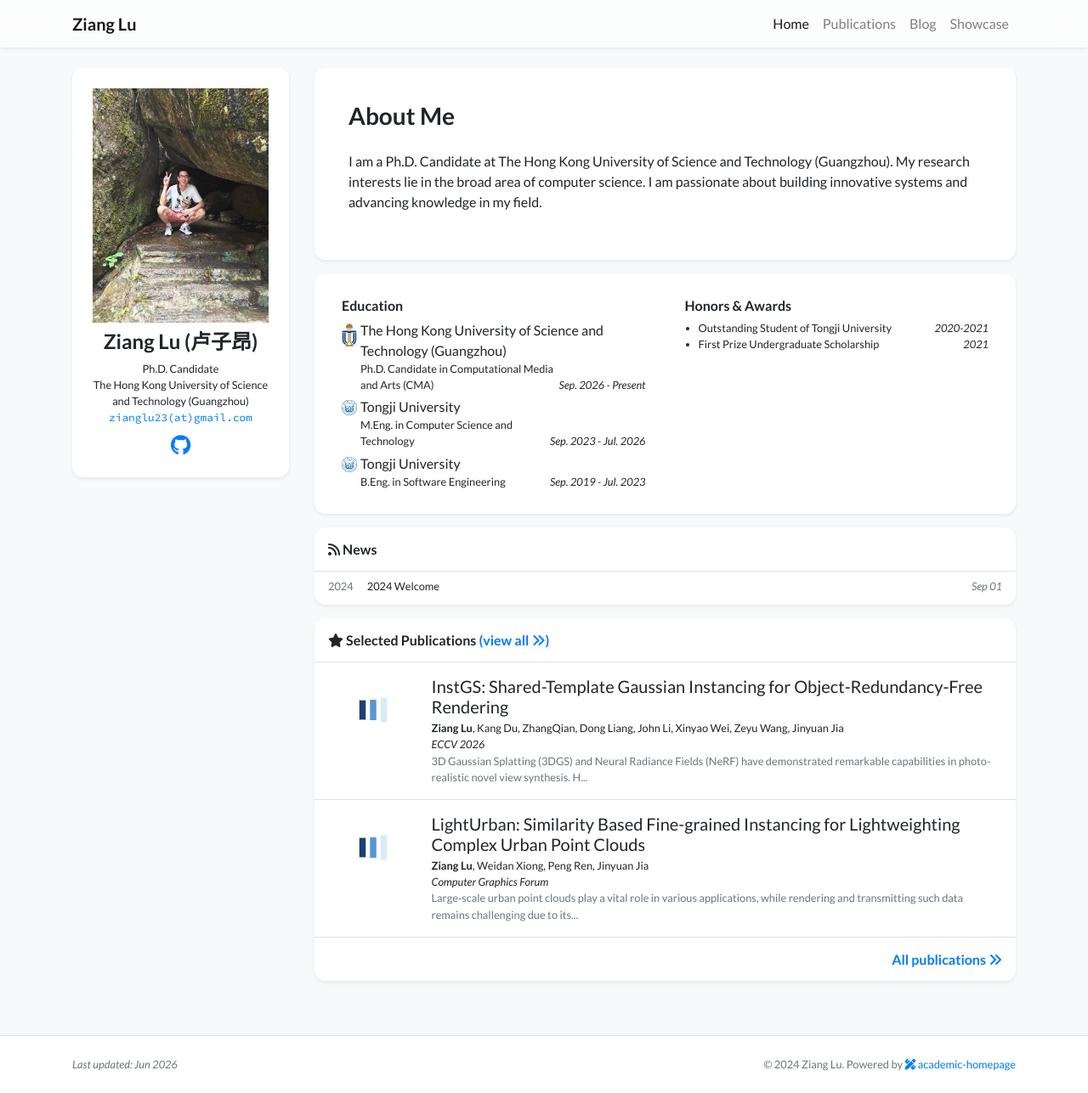
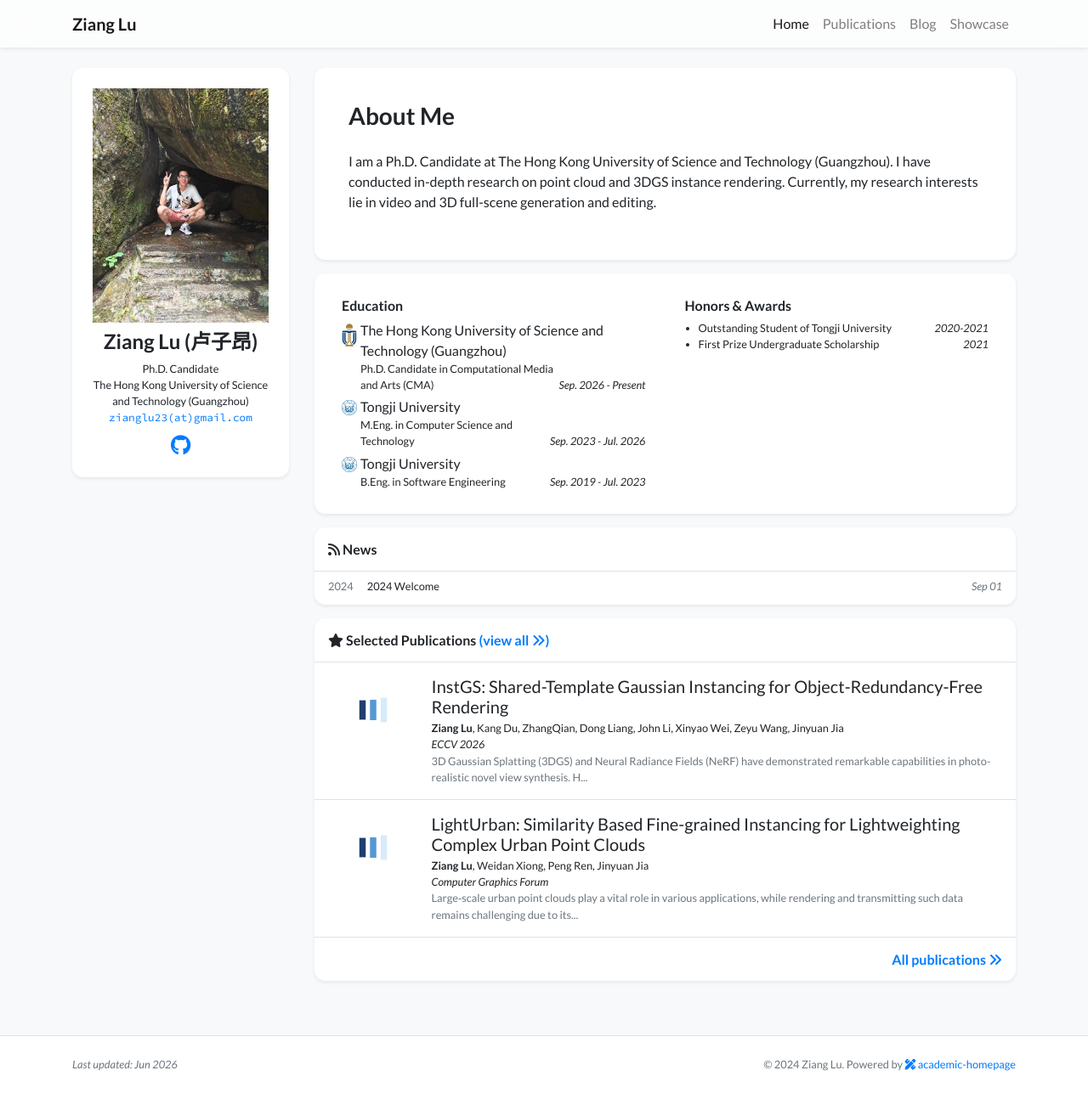
Before and after one commit to Strange-tech/Strange-tech.github.io, a Jekyll site: the page built from index.html, in a window 1280 px wide and 1287 px high. Shown: the whole window at 85% size. Built offline with Jekyll 4.4.1, drawn with Linux system fonts in a browser that asks for light colours; nearby versions of some CDN libraries; a style sheet for code colours, icons or effects is not loaded.

Commit message:
Update bio with research background and current interests

```diff
--- a/_data/profile.yml
+++ b/_data/profile.yml
@@ -22,8 +22,8 @@ short_bio_text_justify: false
 short_bio: >-
   <p>
     I am a Ph.D. Candidate at The Hong Kong University of Science and Technology (Guangzhou).
-    My research interests lie in the broad area of computer science.
-    I am passionate about building innovative systems and advancing knowledge in my field.
+    I have conducted in-depth research on point cloud and 3DGS instance rendering.
+    Currently, my research interests lie in video and 3D full-scene generation and editing.
   </p>
 
 portrait_url: /assets/images/photos/portrait.jpg
```
